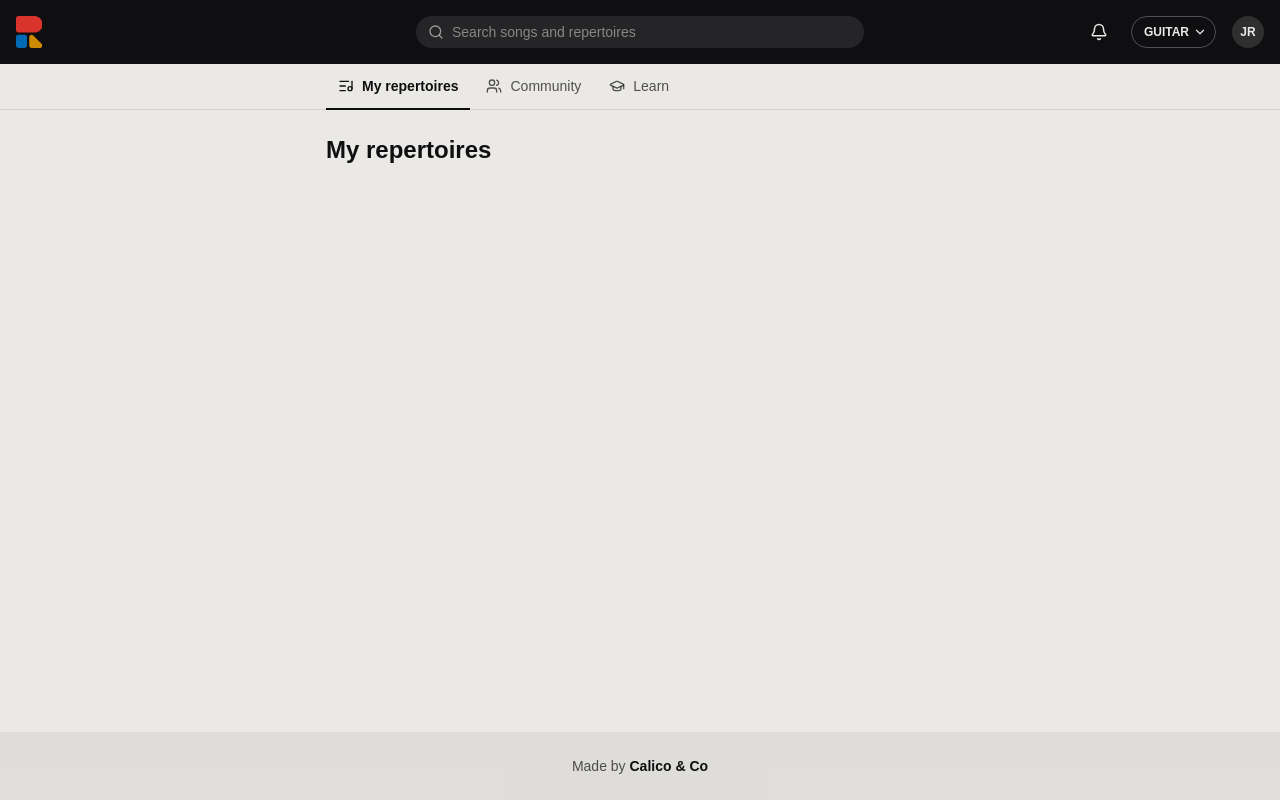
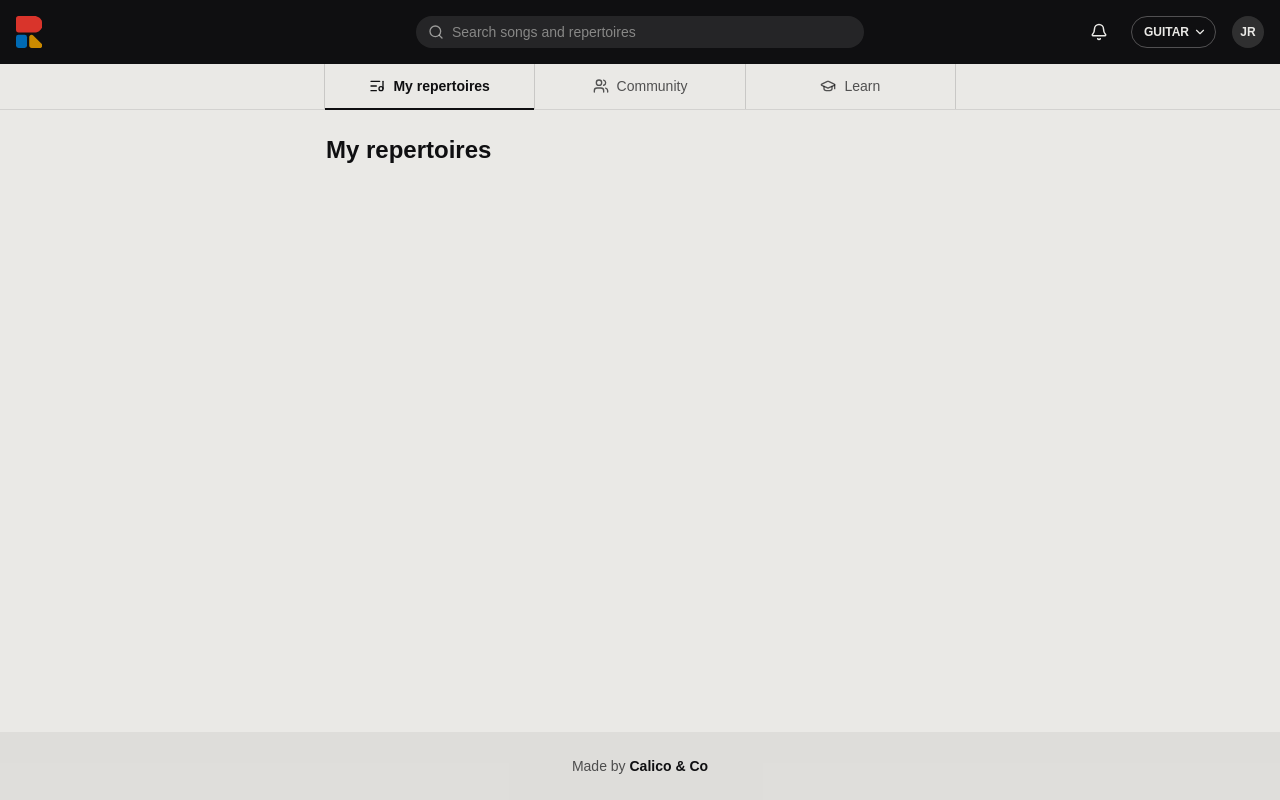
Before and after one commit to jrbechard/repertoires, a Next.js app: page / in a window 1280 px wide. Built offline with nearby package versions, Linux system fonts and the light colour scheme; a web font is replaced by a local one.

Commit message:
Added Nav

```diff
--- a/app/components/Nav/NavTabs.tsx
+++ b/app/components/Nav/NavTabs.tsx
@@ -12,15 +12,22 @@ export default function NavTabs() {
             aria-label="Main"
             className="hidden border-b border-foreground/10 desk:block"
         >
-            <ul className="mx-auto flex max-w-shell gap-1 px-4">
-                {NAV_ITEMS.map(({ href, label, icon: Icon }) => {
+            <ul className="flex justify-center px-4">
+                {NAV_ITEMS.map(({ href, label, icon: Icon }, i) => {
                     const active = pathname === href;
                     return (
-                        <li key={href}>
+                        <li
+                            key={href}
+                            className={`border-l border-foreground/15 ${
+                                i === NAV_ITEMS.length - 1 ? "border-r" : ""
+                            }`}
+                        >
                             <Link
                                 href={href}
                                 aria-current={active ? "page" : undefined}
-                                className={`-mb-px flex items-center gap-2 border-b-2 px-3 py-3 text-sm ${
+                                // Width is (shell - 2rem) / 3 so the first tab's left edge lands flush
+                                // with the content column, which is max-w-shell with px-4.
+                                className={`-mb-px flex w-[calc((var(--shell)-2rem)/3)] items-center justify-center gap-2 border-b-2 px-3 py-3 text-sm ${
                                     active
                                         ? "border-foreground font-semibold text-foreground"
                                         : "border-transparent text-foreground/70 hover:text-foreground"
--- a/app/globals.css
+++ b/app/globals.css
@@ -6,6 +6,7 @@
   --panel: #f6f5f3;
   --band: #0f0f11;
   --on-band: #eae9e6;
+  --shell: 660px;
   color-scheme: light;
 }
 
@@ -32,7 +33,7 @@
   --color-on-band: var(--on-band);
   --color-panel: var(--panel);
   --font-sans: var(--font-inter);
-  --container-shell: 660px;
+  --container-shell: var(--shell);
   --breakpoint-desk: 900px;
 }
 
```
